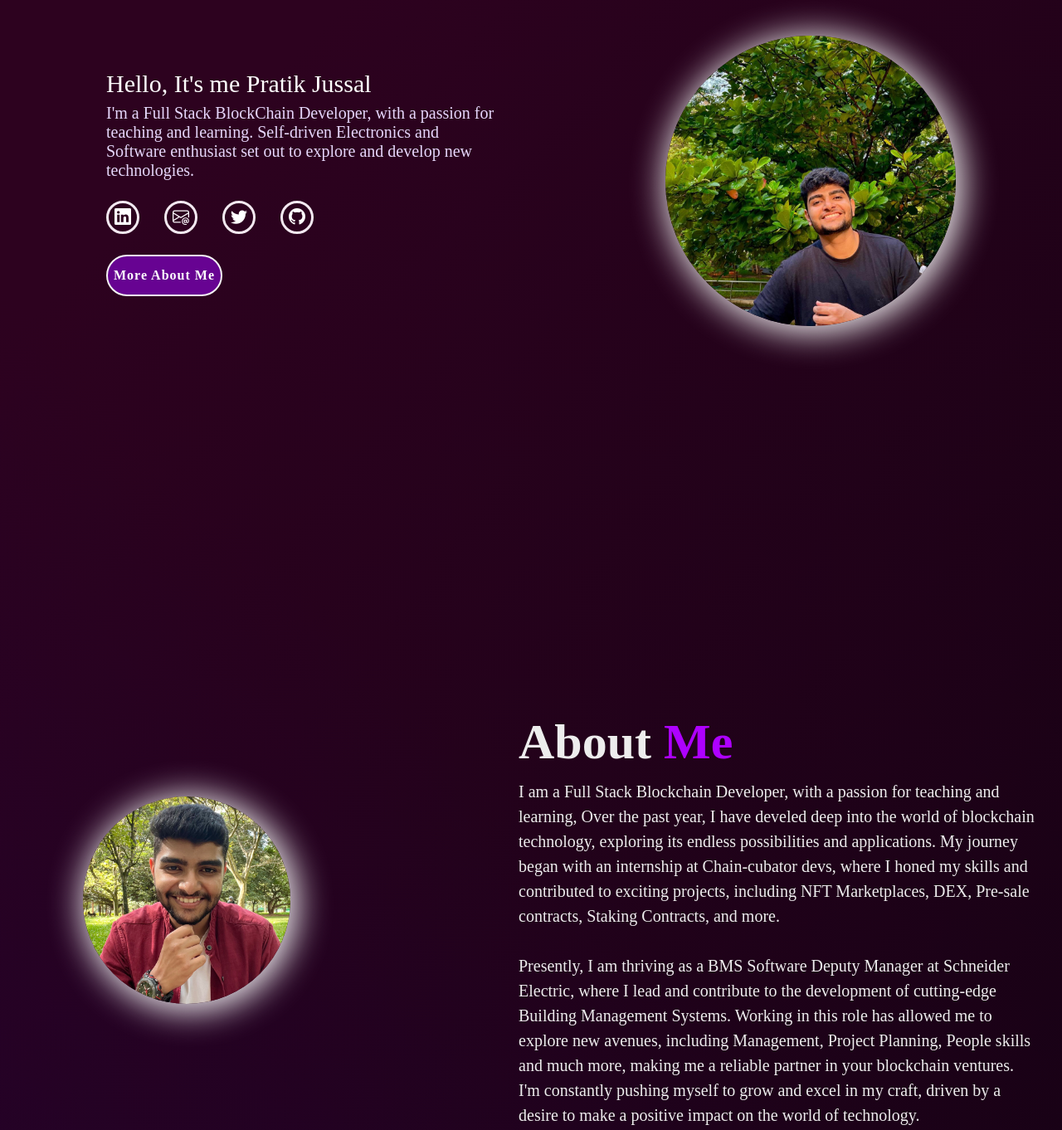
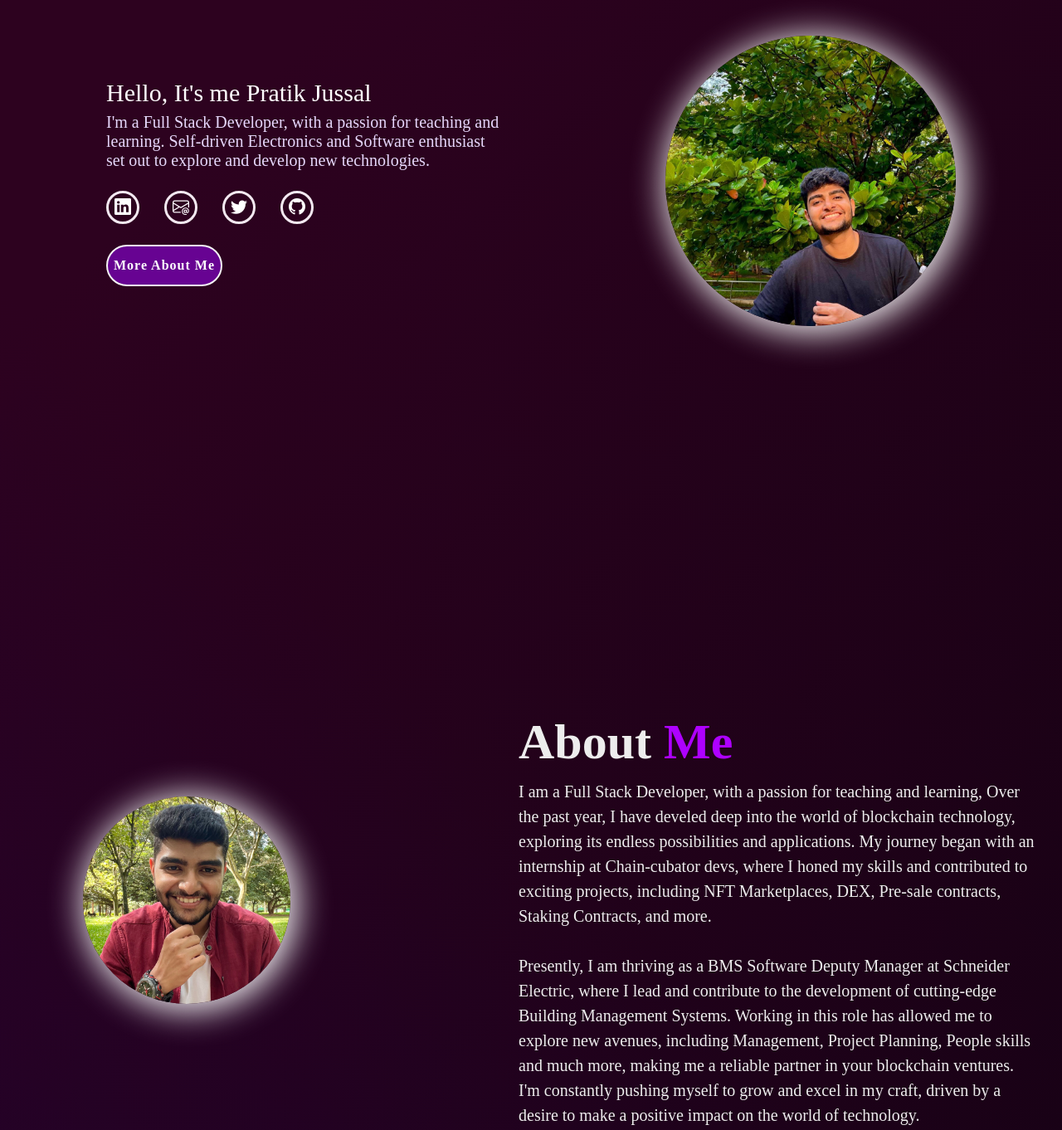
Before and after one commit to PratikJasl/Portfolio-Website, a plain HTML site: page index.html in a window 1280 px wide. Shown: the part 180-1542 px from the top of the page at 83% size. Drawn offline with nearby package versions, Linux system fonts and the light colour scheme.

Commit message:
Update index.html

```diff
--- a/index.html
+++ b/index.html
@@ -58,7 +58,7 @@
             <div class="intro">
                 <div class="content">
                     <h1>Hello, It's me <span>Pratik Jussal</span></h1>
-                    <p>I'm a Full Stack BlockChain Developer, with a passion for teaching
+                    <p>I'm a Full Stack Developer, with a passion for teaching
                     and learning. Self-driven Electronics and Software enthusiast
                     set out to explore and develop new technologies.
                     </p>
@@ -84,7 +84,7 @@
         <div class="Details">
             <h1>About <span>Me</span></h1>
             <p>
-                I am a Full Stack Blockchain Developer, with a passion for teaching and learning,
+                I am a Full Stack Developer, with a passion for teaching and learning,
                 Over the past year, I have develed deep into the world of blockchain
                 technology, exploring its endless possibilities and applications.
                 My journey began with an internship at Chain-cubator devs, where I
```
